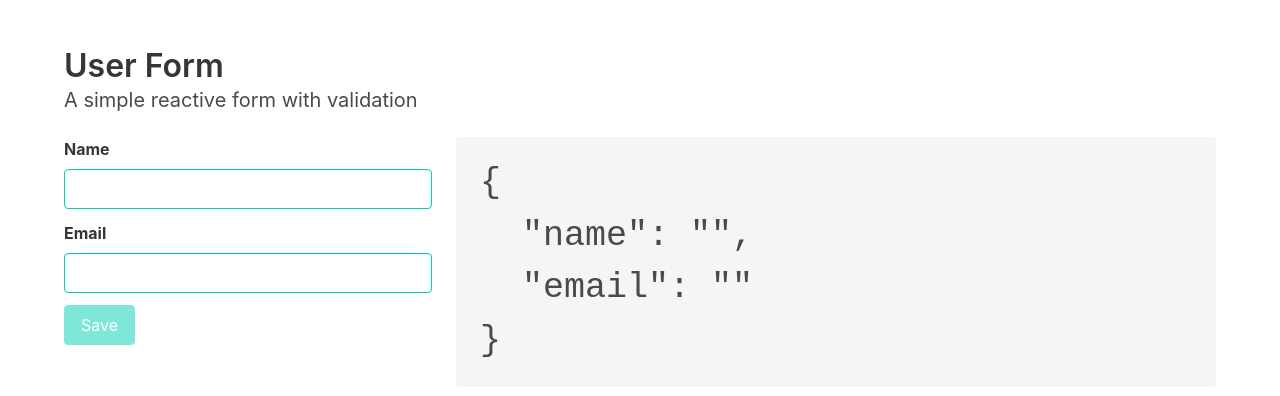
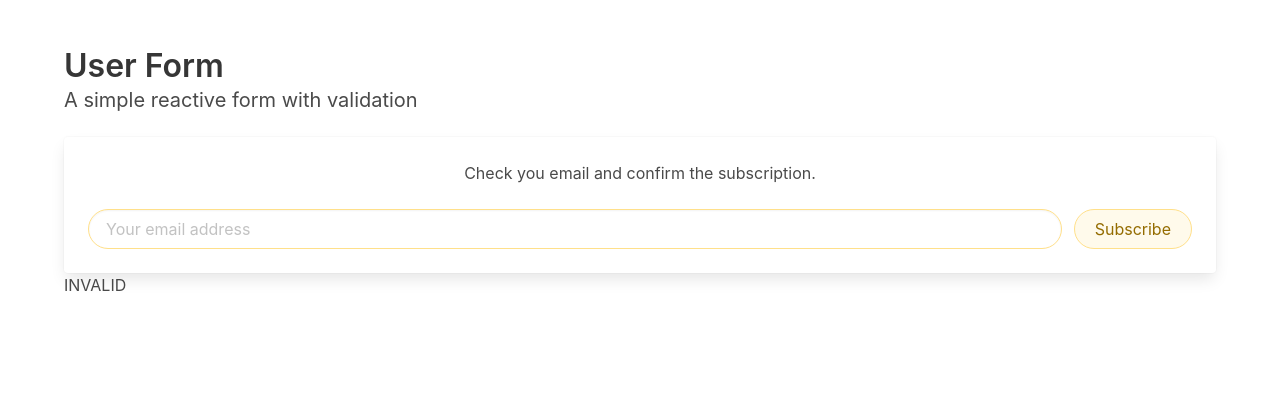
Before and after one commit to fiyazbinhasan/ng-playground, an Angular app: page / in a window 1280 px wide. Shown: the top 396 px of the page. Built offline with nearby package versions, Linux system fonts and the light colour scheme.

Commit message:
subscriber component

```diff
--- a/src/app/user/user.component.html
+++ b/src/app/user/user.component.html
@@ -1,57 +1,35 @@
-<div class="columns">
-  <div class="column is-one-third">
+<div class="card">
+  <div class="card-content">
+    <div class="content has-text-centered">
+      Check you email and confirm the subscription.
+    </div>
+    <div class="content">
       <form [formGroup]="userForm" (ngSubmit)="onSubmit()" novalidate>
-      <div class="field">
-        <label class="label" for="name">Name</label>
-        <div class="control">
+        <div class="field is-grouped">
+          <p class="control is-expanded">
             <input
-            class="input is-primary"
+              class="input is-light is-rounded is-warning"
+              [ngClass]="{
+                'is-danger': email.invalid && (email.dirty || email.touched)
+              }"
               type="text"
-            id="name"
-            formControlName="name"
+              placeholder="Your email address"
+              id="email"
+              formControlName="email"
             />
-          <div *ngIf="name.invalid && (name.dirty || name.touched)">
-            <p class="help is-danger" *ngIf="name.errors.required">
-              Name is required.
           </p>
+          <p class="control">
+            <input
+              class="button is-warning is-light is-rounded is-outlined"
+              value="Subscribe"
+              type="submit"
+            />
+          </p>
+        </div>
+      </form>
     </div>
   </div>
 </div>
-
-      <div class="field">
-        <label class="label" for="email">Email</label>
-        <div class="control">
-          <input
-            class="input is-primary"
-            type="email"
-            id="email"
-            formControlName="email"
-          />
-          <div *ngIf="email.invalid && (email.dirty || email.touched)">
-            <p class="help is-danger" *ngIf="email.errors.required">
-              Email is required.
-            </p>
-            <p class="help is-danger" *ngIf="email.errors.email">
-              Email is not valid.
-            </p>
+<div>
+  {{ userForm.status }}
 </div>
-        </div>
-      </div>
-
-      <div class="field">
-        <div class="control">
-          <button
-            class="button is-primary"
-            type="submit"
-            [disabled]="userForm.pristine || userForm.invalid"
-          >
-            Save
-          </button>
-        </div>
-      </div>
-    </form>
-  </div>
-  <div class="column">
-    <pre class="user-pre">{{ userForm.value | json }}</pre>
-  </div>
-</div>
--- a/src/app/user/user.component.ts
+++ b/src/app/user/user.component.ts
@@ -14,10 +14,6 @@ import {
 export class UserComponent implements OnInit {
   userForm: FormGroup;
 
-  get name() {
-    return this.userForm.get("name");
-  }
-
   get email() {
     return this.userForm.get("email");
   }
@@ -29,10 +25,12 @@ export class UserComponent implements OnInit {
   }
 
   createForm() {
-    this.userForm = this.fb.group({
-      name: ["", [Validators.required]],
-      email: ["", [Validators.required, Validators.email]]
-    });
+    this.userForm = this.fb.group(
+      {
+        email: ["", [Validators.required, Validators.email]]
+      },
+      { updateOn: "submit" }
+    );
   }
 
   onSubmit() {
```
Lines whose indentation alone changed are shown as unchanged.
